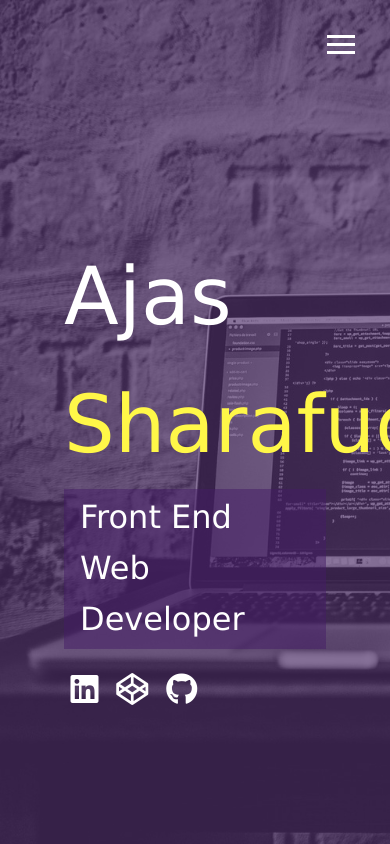
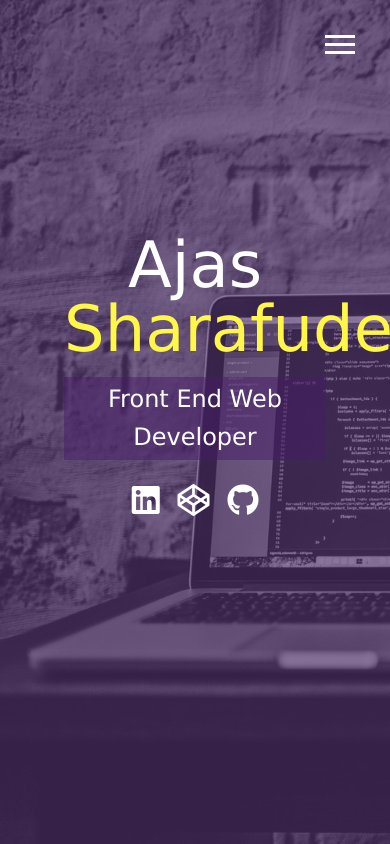
Before and after one commit to Ajas757/Portfolio, a website: page dist/index.html in a window 390 px wide. Drawn offline with Linux system fonts and the light colour scheme.

Commit message:
Font fix for small screen and other fixes

```diff
--- a/scss/_menu.scss
+++ b/scss/_menu.scss
@@ -7,7 +7,7 @@
   @include easeOut;
 
   .btn-line {
-    width: 28px;
+    width: 30px;
     height: 3px;
     margin: 0 0 5px 0;
     background: #fff;
--- a/scss/_mobile.scss
+++ b/scss/_mobile.scss
@@ -0,0 +1,24 @@
+// For Widescreens
+@include mediaXL {
+}
+// For Desktops and Laptops
+@include mediaLg {
+}
+// For Small Laptops and Tablets
+@include mediaMd {
+  main {
+    align-items: center;
+    text-align: center;
+
+    .lg-heading {
+      line-height: 1;
+      margin-bottom: 1rem;
+    }
+  }
+}
+// For Mobile Screen
+@include mediaSm {
+  main#home h1 {
+    margin-top: 10vh;
+  }
+}
--- a/scss/main.scss
+++ b/scss/main.scss
@@ -25,11 +25,11 @@ h2 {
   font-weight: 400;
 
   &.lg-heading {
-    font-size: 5rem;
+    font-size: 4rem;
   }
 
   &.sm-heading {
-    font-size: 2rem;
+    font-size: 1.5rem;
     margin-bottom: 1.5rem;
     padding: 0.2rem 1rem;
     background: rgba(lighten($primary-color, 3), 0.5);
```
Also changed, not shown: dist/css/main.css.
